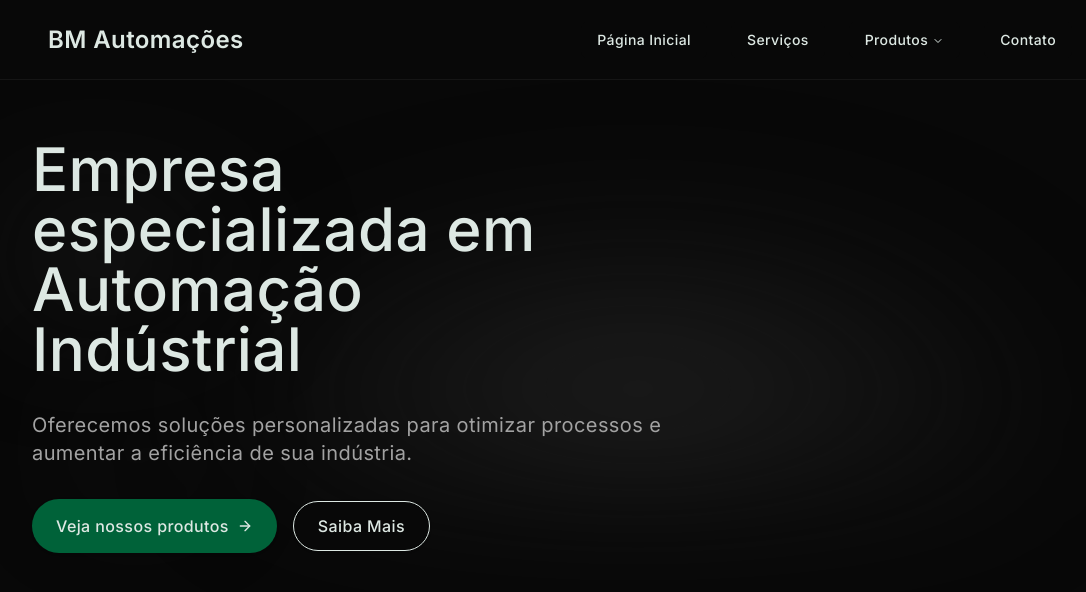
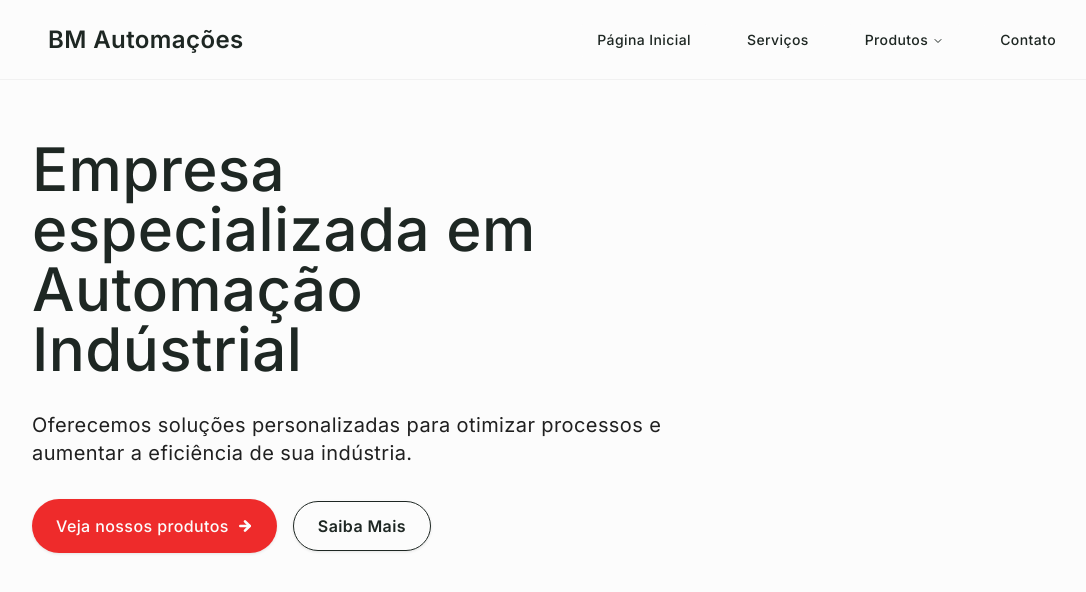
Before and after one commit to miguelmnogueira/BMAuto, a React (Vite) app: page / in a window 1280 px wide. Shown: the top 592 px of the page, without its empty margins (80-1166 px from the left). Built offline with nearby package versions, Linux system fonts and the light colour scheme.

Commit message:
fix: client asked for a light theme only; swap primary color

```diff
--- a/src/components/ui/button.tsx
+++ b/src/components/ui/button.tsx
@@ -19,9 +19,9 @@ const buttonVariants = cva(
 					"bg-secondary text-secondary-foreground shadow-xs hover:bg-secondary/80",
 				ghost: "hover:bg-accent hover:text-accent-foreground dark:hover:bg-accent/50",
 				link: "text-primary underline-offset-4 hover:underline",
-				hero: "bg-primary text-primary-foreground shadow-xs hover:bg-primary/70 inline-flex rounded-full text-md !py-[1.7rem] flex w-fit !px-6 items-center hover:translate-y-[-3px] transition-transform",
+				hero: "font-medium bg-primary text-background shadow-xs hover:bg-primary/90 inline-flex rounded-full text-md !py-[1.7rem] flex w-fit !px-6 items-center hover:translate-y-[-3px] transition-transform",
 				hero_outline:
-					"border bg-background shadow-xs hover:bg-accent hover:text-accent-foreground dark:bg-background dark:border-input dark:hover:bg-input/50 text-primary-foreground shadow-xs hover:bg-primary/90 inline-flex rounded-full text-md !py-6 flex w-fit !px-6 items-center has-[>svg]:gap-3 hover:translate-y-[-3px] transition-transform",
+					"border font-semibold bg-background shadow-xs hover:bg-accent hover:text-accent-foreground dark:bg-background dark:font-medium dark:border-foreground/40 dark:hover:bg-input/50 text-primary-foreground shadow-xs hover:bg-primary/90 inline-flex rounded-full text-md !py-6 flex w-fit !px-6 items-center has-[>svg]:gap-3 hover:translate-y-[-3px] transition-transform",
 			},
 			size: {
 				default: "h-9 px-4 py-2 has-[>svg]:px-3",
--- a/src/index.css
+++ b/src/index.css
@@ -18,7 +18,7 @@ body {
 	--card-foreground: hsl(0 0% 9.0196%);
 	--popover: hsl(0 0% 98.8235%);
 	--popover-foreground: hsl(0 0% 32.1569%);
-	--primary: hsl(151.3274 66.8639% 66.8627%);
+	--primary: hsl(0, 85%, 55%);
 	--primary-foreground: hsl(153.3333 13.0435% 13.5294%);
 	--secondary: hsl(0 0% 99.2157%);
 	--secondary-foreground: hsl(0 0% 9.0196%);
@@ -72,7 +72,7 @@ body {
 	--card-foreground: hsl(214.2857 31.8182% 91.3725%);
 	--popover: hsl(0, 0%, 7%);
 	--popover-foreground: hsl(0 0% 66.2745%);
-	--primary: hsl(154.898 100% 19.2157%);
+	--primary: hsl(0, 80%, 52%);
 	--primary-foreground: hsl(152.7273 19.2982% 88.8235%);
 	--secondary: hsl(0 0% 14.1176%);
 	--secondary-foreground: hsl(0 0% 98.0392%);
--- a/src/main.tsx
+++ b/src/main.tsx
@@ -8,7 +8,7 @@ import Header from "./components/Header";
 
 createRoot(document.getElementById("root")!).render(
 	<BrowserRouter>
-        <ThemeProvider defaultTheme="dark" storageKey="vite-ui-theme">
+		<ThemeProvider defaultTheme="light" storageKey="vite-ui-theme">
 			<Header />
 			<Routes>
 				<Route path="/" element={<Home />} />
--- a/src/pages/Home/_components/Hero.tsx
+++ b/src/pages/Home/_components/Hero.tsx
@@ -23,22 +23,15 @@ function Hero() {
 					<div className="flex gap-4 items-center">
 						<Button variant={"hero"}>
 							Veja nossos produtos
-							<ArrowRight className="" />
+							<ArrowRight strokeWidth={4} />
 						</Button>
 						<Button variant={"hero_outline"}>Saiba Mais</Button>
 					</div>
 				</BlurFade>
 			</div>
 			<div>
-				<img
-					src=""
-					className="scale-x-[-1] h-full object-cover"
-					alt=""
-				/>
+				<img src="" alt="" />
 			</div>
-			<div className="absolute inset-0 bg-[radial-gradient(ellipse_at_0%_20%,var(--muted),transparent_20%)] w-[80%] blur-3xl -z-1" />
-			<div className="absolute inset-0 bg-[radial-gradient(ellipse_at_20%_80%,var(--muted),transparent_10%)] w-[50%] blur-3xl -z-1" />
-			<div className="absolute right-0 top-0 bg-[radial-gradient(ellipse_at_50%_70%,var(--muted),transparent_70%)] blur-3xl h-[300px] w-[900px] -z-1" />
 		</div>
 	);
 }
```
Lines whose indentation alone changed are shown as unchanged.
